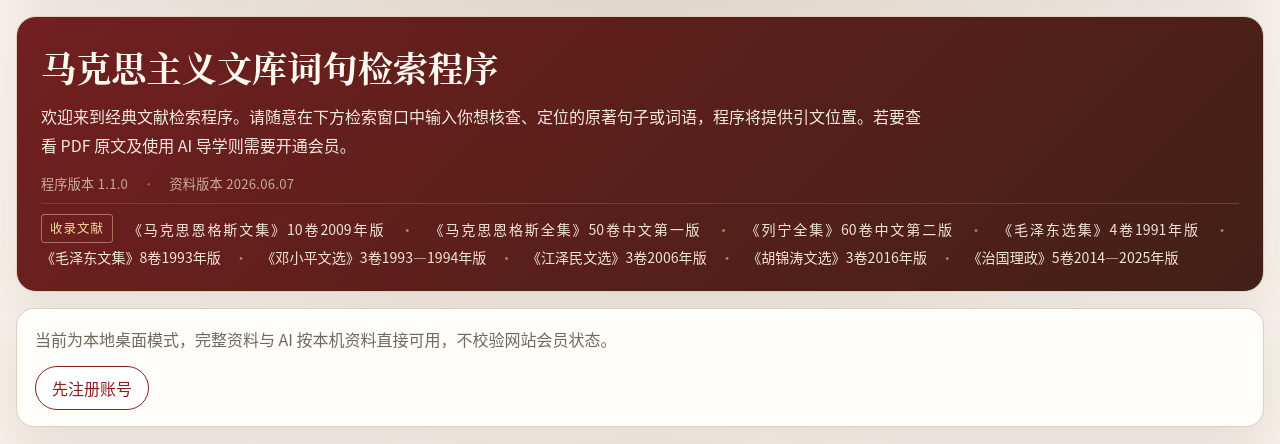
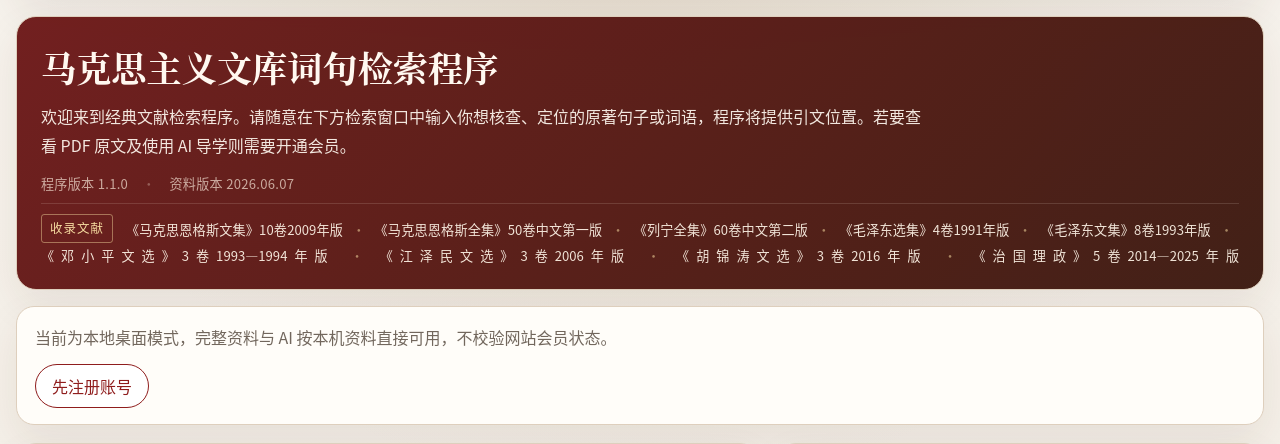
Before and after one commit to popyunlong/Marx-and-Engels-Classic-Texts-Index-Chinese-Edition-, a Flask app: page / in a window 1280 px wide. Shown: the part 107-551 px from the top of the page. Run offline with Flask 3, Linux system fonts and the light colour scheme; data comes from the database, SQL or seed files in the repository; data that the repository does not hold is empty; some libraries are stand-ins or nearby versions.

Commit message:
style(ui): 收录文献末行也两端对齐——inter-word 锁定只拉空白不拆字+字号收小排满
- text-align-last: justify 让末行也撑满右端
- text-justify: inter-word 只在条目间空白处拉伸，绝不拆字（杜绝「全 会 公 报」被拉散）
- 字号 .88→.82rem、分隔 margin 10→6px，12 条文献尽量排成满行的两行

```diff
--- a/templates/index.html
+++ b/templates/index.html
@@ -80,11 +80,14 @@
       margin-top: 10px;
       padding-top: 10px;
       border-top: 1px solid rgba(255, 241, 226, 0.14);
-      font-size: .88rem;
+      font-size: .82rem;
       color: rgba(255, 245, 232, 0.92);
       line-height: 2;
-      /* 两端对齐：每行靠拉伸条目间空白撑满两端；末行不强制（避免单条目被拉散成一字一格） */
+      /* 两端对齐（含末行）：inter-word 只拉伸条目之间的空白，绝不拆字；
+         字号收小让条目尽量排满整行，末行也撑满右端 */
       text-align: justify;
+      text-align-last: justify;
+      text-justify: inter-word;
     }
     .hero-corpus-label {
       display: inline-block;
@@ -99,7 +102,7 @@
     .hero-corpus-item { white-space: nowrap; }
     .hero-corpus-sep {
       display: inline-block;
-      margin: 0 10px;
+      margin: 0 6px;
       color: rgba(246, 219, 160, 0.55);
     }
     .topbar, .member-strip, .flash {
```
